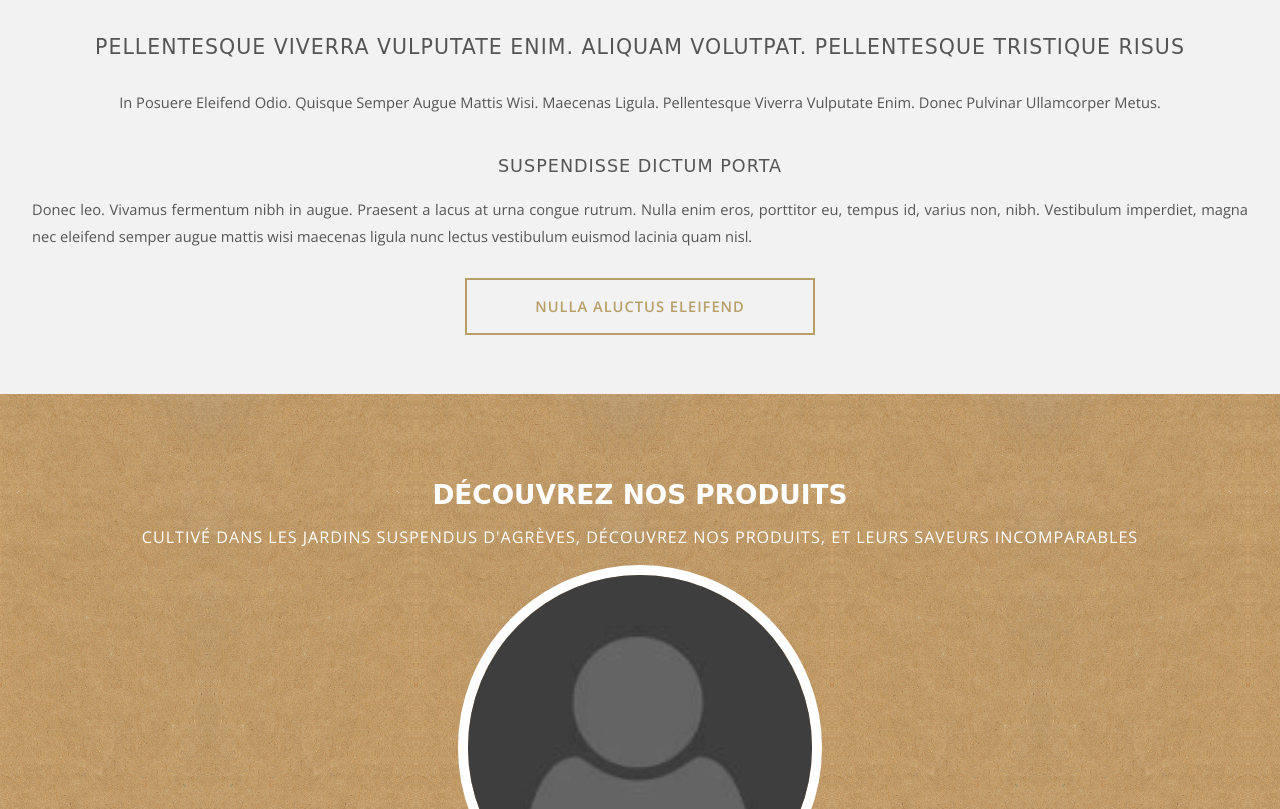
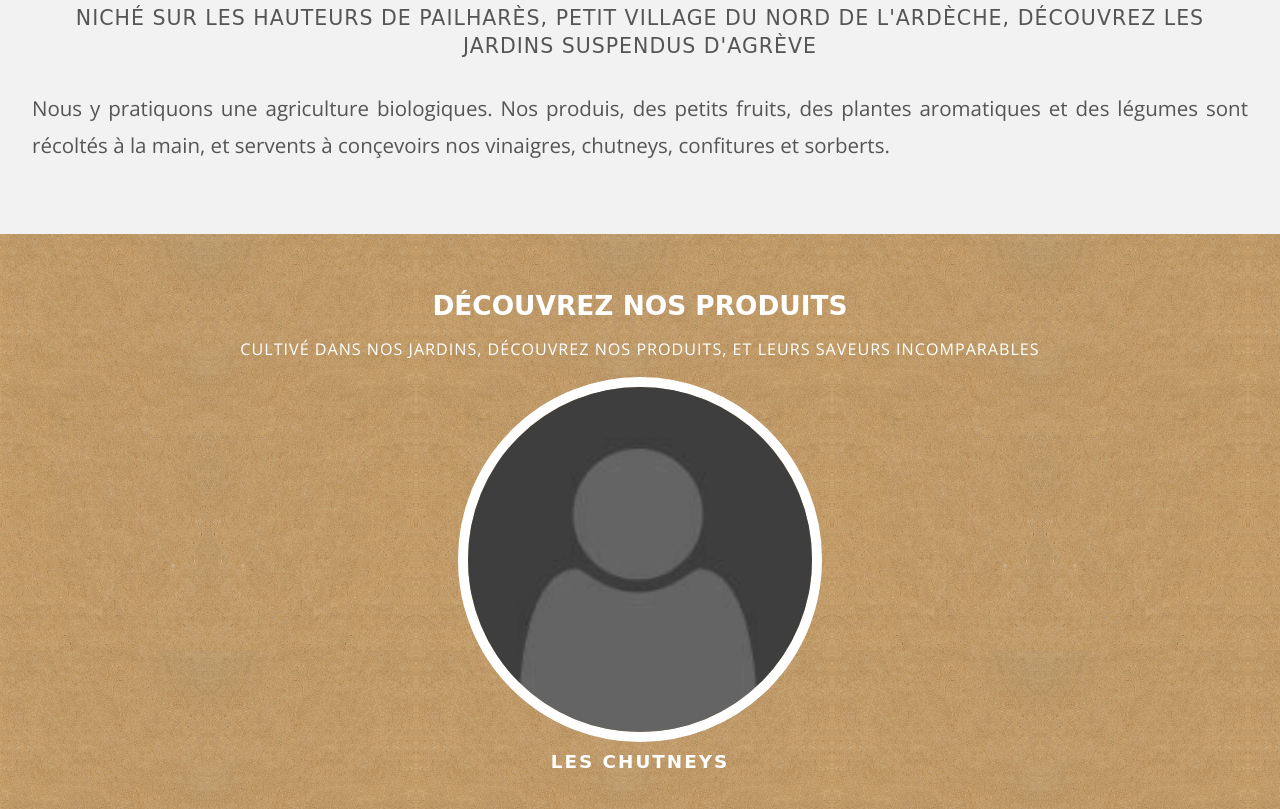
Before and after one commit to PizzalaFlorian/agreve, a plain HTML site: page index.html in a window 1280 px wide. Shown: the part 431-1240 px from the top of the page. Drawn offline with nearby package versions, Linux system fonts and the light colour scheme.

Commit message:
flex produits

```diff
--- a/css/style.css
+++ b/css/style.css
@@ -472,7 +472,7 @@
 /* Wrapper */
 
 	.wrapper {
-		padding: 6em 0em 4em 0em;
+		padding: 4em 0em 2em 0em;
 	}
 
 		.wrapper.style1 {
@@ -495,7 +495,7 @@
 					letter-spacing: 1px;
 					line-height: 1.4em;
 					text-transform: uppercase;
-					font-size: 1.8em;
+					font-size: 1.5em;
 					font-weight: 400;
 				}
 
@@ -503,6 +503,10 @@
 					letter-spacing: normal;
 					line-height: 1.6em;
 					text-transform: capitalize;
+					font-size: 1.3em;
+				}
+
+				.wrapper.style2 p {
 					font-size: 1.4em;
 				}
 
@@ -830,6 +834,23 @@
 	flex-direction: column;
 }
 
+.wrap{
+	flex-wrap: wrap;
+}
+
+.space-between{
+	justify-content: space-between;
+}
+
+.space-arround{
+	justify-content: space-around;
+}
+
+.align-center{
+	justify-content: center;
+	align-items: center;
+}
+
 .center{
 	text-align: center !important;
 }
@@ -880,6 +901,10 @@ p{
 	margin: 0 !important;
 }
 
+.team > .row > div > .image > img{
+	width: 100% !important;
+}
+
 @media screen and (max-width: 1300px) {
   .mylogo{
 	height: 3.5em;
--- a/index.html
+++ b/index.html
@@ -62,19 +62,12 @@
     <!-- Section One -->
     <div class="wrapper style2">
         <section class="container">
-            <div class="row double">
-                <div class="6u">
-                    <header class="major">
-                        <h2>Pellentesque viverra vulputate enim. Aliquam volutpat. Pellentesque tristique Risus</h2>
-                        <span class="byline">In posuere eleifend odio. Quisque semper augue mattis wisi. Maecenas ligula. Pellentesque viverra vulputate enim. Donec pulvinar ullamcorper metus.</span>
-                    </header>
-                </div>
-                <div class="6u">
-                    <h3>Suspendisse dictum porta</h3>
-                    <p>Donec leo. Vivamus fermentum nibh in augue. Praesent a lacus at urna congue rutrum. Nulla enim eros, porttitor eu, tempus id, varius non, nibh. Vestibulum imperdiet, magna nec eleifend semper augue mattis wisi maecenas ligula nunc lectus vestibulum euismod lacinia quam nisl.</p>
-                    <a href="#" class="button">Nulla aluctus eleifend</a>
-                </div>
-            </div>
+        	<div class="12u">
+        		<header class="major justify">
+                        <h2 class="center">Niché sur les hauteurs de Pailharès, petit village du nord de l'ardèche, découvrez les Jardins suspendus d'Agrève</h2>
+                </header>
+                <p>Nous y pratiquons une agriculture biologiques. Nos produis, des petits fruits, des plantes aromatiques et des légumes sont récoltés à la main, et servents à conçevoirs nos vinaigres, chutneys, confitures et sorberts.</p>
+        	</div>
         </section>
     </div>
     <!-- Produits -->
@@ -82,31 +75,38 @@
         <section id="team" class="container">
             <header class="major">
                 <h2>Découvrez nos produits</h2>
-                <span class="byline">Cultivé dans les jardins suspendus d'agrèves, découvrez nos produits, et leurs saveurs incomparables</span>
+                <span class="byline">Cultivé dans nos jardins, découvrez nos produits, et leurs saveurs incomparables</span>
             </header>
-            <div class="row">
-                <div class="3u">
+            <div class="row flexrow wrap align-center">
+                <div class="vignette">
                     <a href="#" class="image"><img src="images/placeholder.png" alt=""></a>
                     <div class="center">
 	                    <h3>Les Chutneys</h3>
 	                    <p></p>
                     </div>
                 </div>
-                <div class="3u">
+                <div class="vignette">
                     <a href="#" class="image"><img src="images/placeholder.png" alt=""></a>
                     <div class="center">
 	                    <h3>Les Confitures</h3>
                    		<p></p>
                    	</div>
                 </div>
-                <div class="3u">
+                <div class="vignette">
+                    <a href="#" class="image"><img src="images/placeholder.png" alt=""></a>
+                    <div class="center">
+	                    <h3>Les Sirots</h3>
+                    	<p></p>
+                    </div>
+                </div>
+                 <div class="vignette">
                     <a href="#" class="image"><img src="images/placeholder.png" alt=""></a>
                     <div class="center">
 	                    <h3>Les Sorbets</h3>
                     	<p></p>
                     </div>
                 </div>
-                <div class="3u">
+                <div class="vignette">
                     <a href="#" class="image"><img src="images/placeholder.png" alt=""></a>
                     <div class="center">
 	                    <h3>Les Vinaigres</h3>
```
